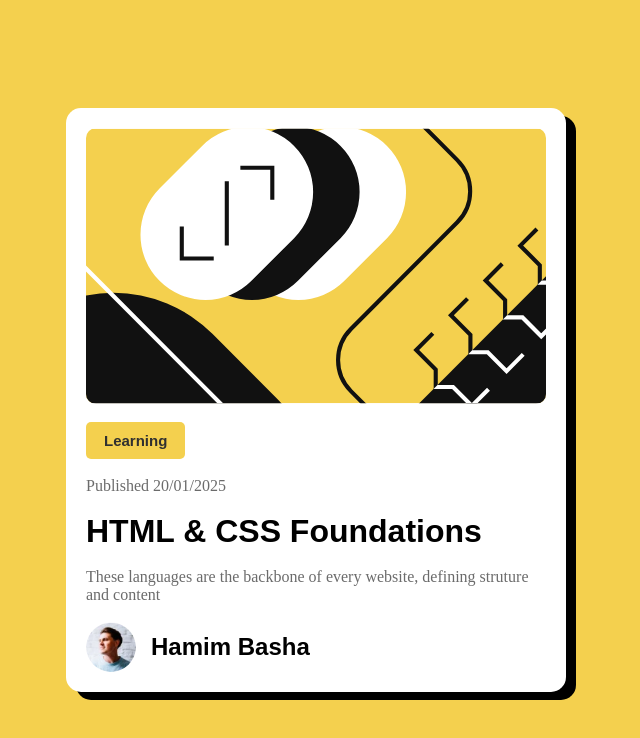
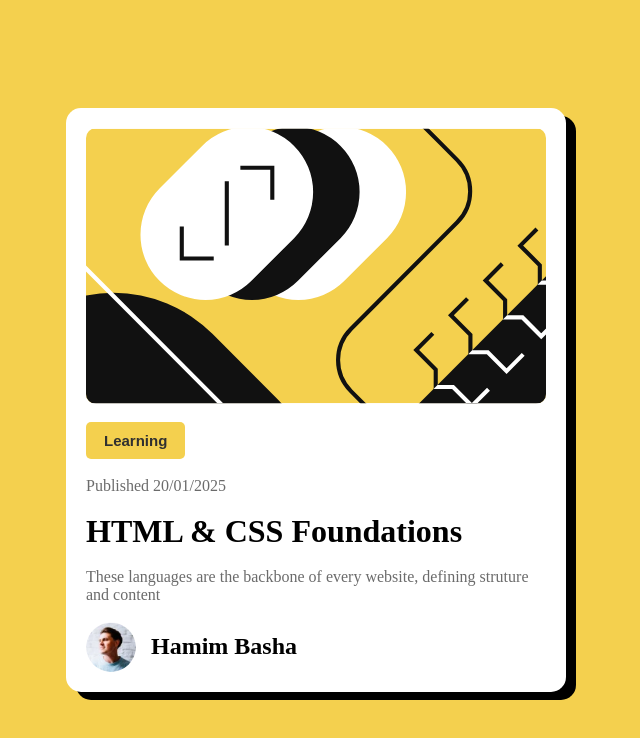
Before and after one commit to Hamisoptimistic/blog-preview, a plain HTML site: page index.html in a window 1280 px wide. Shown: the whole page, without its empty margins (324-964 px from the left). Drawn offline with Linux system fonts and the light colour scheme.

Commit message:
fix: set Figtree Sans as the font-family for html in style.css

```diff
--- a/style.css
+++ b/style.css
@@ -2,7 +2,9 @@
   margin: 0;
   padding: 0;
   box-sizing: border-box;
-  font-family: Figtree, sans-serif;
+}
+html {
+  font-family: Figtree Sans;
 }
 
 body {
```
